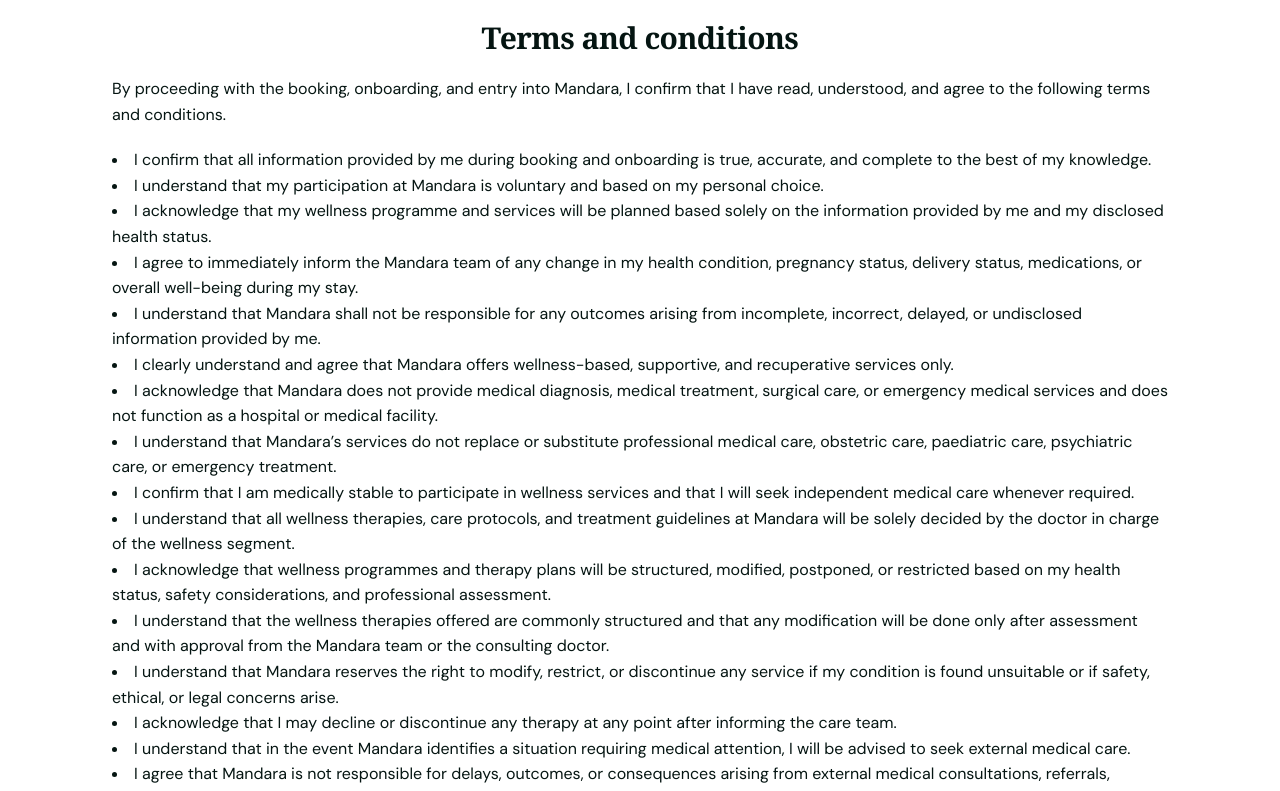
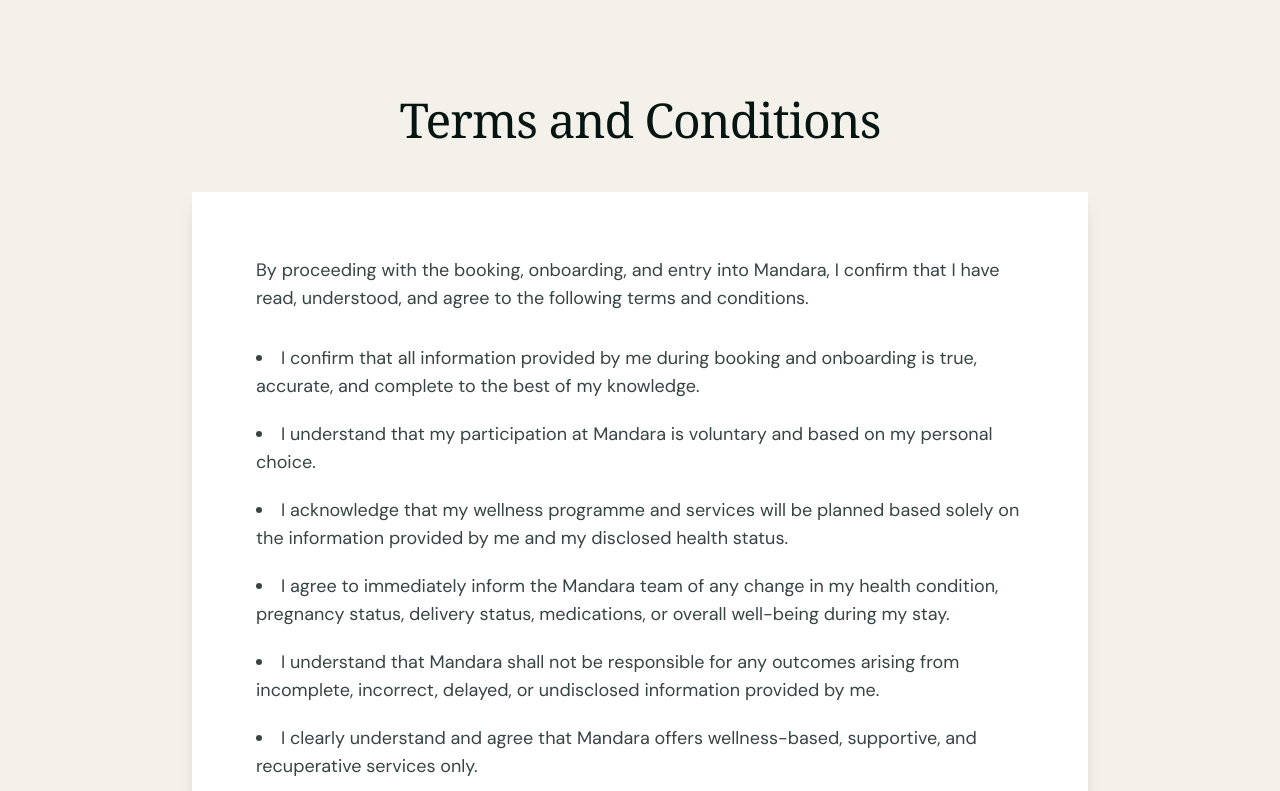
Before and after one commit to reacttrogon/mandara, a Next.js app: page /terms-and-condition in a window 1280 px wide. Shown: the top 791 px of the page. Built offline with nearby package versions, Linux system fonts and the light colour scheme.

Commit message:
updated terms and conditons section

```diff
--- a/src/app/terms-and-condition/page.jsx
+++ b/src/app/terms-and-condition/page.jsx
@@ -3,17 +3,31 @@
 
 const TermsAndConditions = () => {
   return (
-    <div className="max-w-7xl text-left md:px-28 md:pb-20 mx-auto">
-      <h1 className="text-3xl text-center font-semibold my-5">Terms and conditions</h1>
-      <p className="mb-5">{termsAndConditions.heading}</p>
+    <main className="pt-0">
+      <section className="py-12 md:py-24 bg-cream min-h-screen">
+        <div className="container mx-auto px-4 md:px-12">
+          <div className="max-w-4xl mx-auto">
+            <h1 className="text-3xl md:text-4xl lg:text-5xl font-serif text-dark text-center mb-8 md:mb-12">
+              Terms and Conditions
+            </h1>
+            <div className="bg-white shadow-lg p-8 md:p-12 lg:p-16">
+              <p className="text-dark/80 font-sans text-base md:text-lg mb-8 leading-relaxed">
+                {termsAndConditions.heading}
+              </p>
+              <ul className="space-y-4 md:space-y-5">
                 {termsAndConditions.data.map((terms, i) => {
                   return (
-          <li className="list-disc" key={i}>
+                    <li className="list-disc list-inside text-dark/80 font-sans text-base md:text-lg leading-relaxed" key={i}>
                       {terms}
                     </li>
                   );
                 })}
+              </ul>
             </div>
+          </div>
+        </div>
+      </section>
+    </main>
   );
 };
 export default TermsAndConditions;
```
Lines whose indentation alone changed are shown as unchanged.
